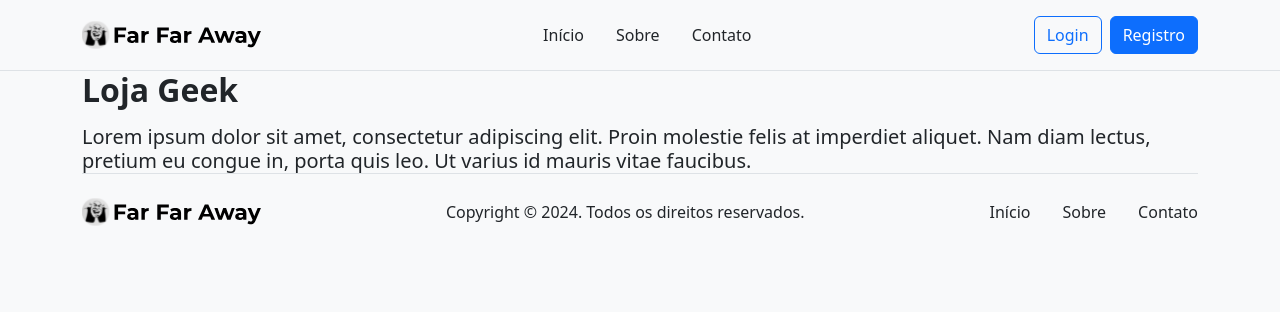
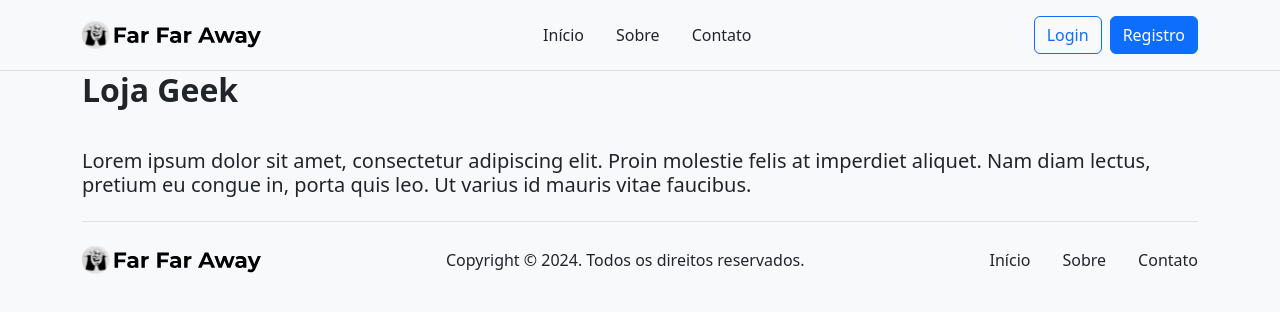
Before and after one commit to fernandaorms/geekstore-reactjs, a React (Create React App) app: page / in a window 1280 px wide. Shown: the top 312 px of the page. Built offline with nearby package versions, Linux system fonts and the light colour scheme.

Commit message:
update private-layout

```diff
--- /dev/null
+++ b/src/assets/styles/main.css
@@ -0,0 +1,4 @@
+/*--  Main  --*/
+main div.main {
+    padding: 24px 0;
+}
--- a/src/components/layout/PrivateLayout.js
+++ b/src/components/layout/PrivateLayout.js
@@ -1,4 +1,7 @@
 import { Outlet } from 'react-router-dom';
+
+import '../../assets/styles/main.css';
+import { Sidebar } from '../layout/Sidebar';
 
 export const PrivateLayout = () => {
     return (
@@ -7,7 +10,7 @@ export const PrivateLayout = () => {
                 <div className='row'>
                     <div className='col-lg-3'>
                         <div className='container'>
-                            <h2>Sidebar</h2>
+                            <Sidebar />
                         </div>
                     </div>
 
```
